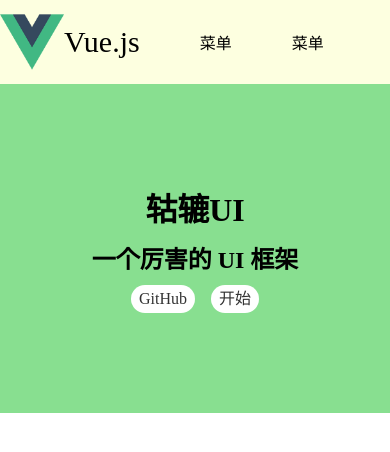
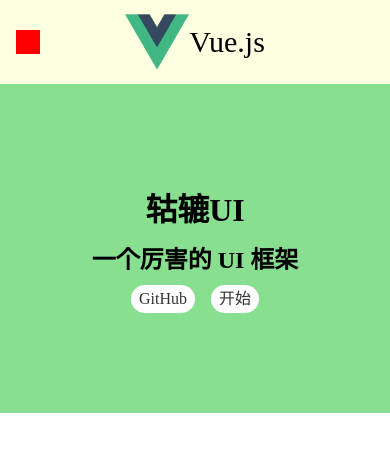
Before and after one commit to liucol/gulu-vue3.0, a Vue app: page / in a window 390 px wide. Shown: the top 452 px of the page. Built offline with nearby package versions, Linux system fonts and the light colour scheme.

Commit message:
完善aside切换

```diff
--- a/src/App.vue
+++ b/src/App.vue
@@ -1,6 +1,6 @@
 <template>
     <div>
-    <router-view />
+        <router-view/>
     </div>
 </template>
 
@@ -13,7 +13,9 @@
     export default {
         name: "App",
         setup() {
-        const menuVisible = ref(false);
+            const width = document.documentElement.clientWidth;
+            console.log(width);
+            const menuVisible = ref(width > 500);
             provide('xxx', menuVisible);
         }
     };
--- a/src/components/Topnav.vue
+++ b/src/components/Topnav.vue
@@ -1,13 +1,14 @@
 <template>
     <div class="topnave">
-    <div class="logo" @click="toggleMenu">
-        <img src="../assets/image/logo.png" />
+        <div class="logo">
+            <img src="../assets/image/logo.png"/>
             <span>Vue.js</span>
         </div>
         <div class="menu">
             <span>菜单</span>
             <span>菜单</span>
         </div>
+        <span class="toggleAside" @click="toggleMenu"></span>
     </div>
 </template>
 
@@ -19,8 +20,8 @@
 
     export default {
         setup() {
-        const menuVisible = inject < Ref < boolean > > ('xxx');
-        const toggleMenu = () =>{
+            const menuVisible = inject<Ref<boolean>>('xxx');
+            const toggleMenu = () => {
                 menuVisible.value = !menuVisible.value;
             };
             return {toggleMenu};
@@ -34,6 +35,7 @@
         position: relative;
         z-index: 10;
         display: flex;
+        justify-content: center;
         align-items: center;
         padding: 10px 0;
         background: #FDFFE0;
@@ -41,7 +43,8 @@
         .logo {
             display: flex;
             align-items: center;
-        margin-right: 30px;
+            margin-right: auto;
+            margin-left: 60px;
 
             img {
                 width: 64px;
@@ -56,5 +59,29 @@
             display: inline-block;
             padding: 0 30px;
         }
+
+        > .toggleAside {
+            display: none;
+            width: 24px;
+            height: 24px;
+            background: red;
+            position: absolute;
+            left: 16px;
+            top: 50%;
+            transform: translateY(-50%);
+        }
+
+        /*0-500的屏幕宽度定制的样式*/
+        @media (max-width: 500px) {
+            > .menu {
+                display: none;
+            }
+            > .logo {
+                margin: 0 auto;
+            }
+            > .toggleAside {
+                display: inline-block;
+            }
+        }
     }
 </style>
```
Also changed, not shown: src/views/Doc.vue (+4 -4 lines). Lines whose indentation alone changed are shown as unchanged.
